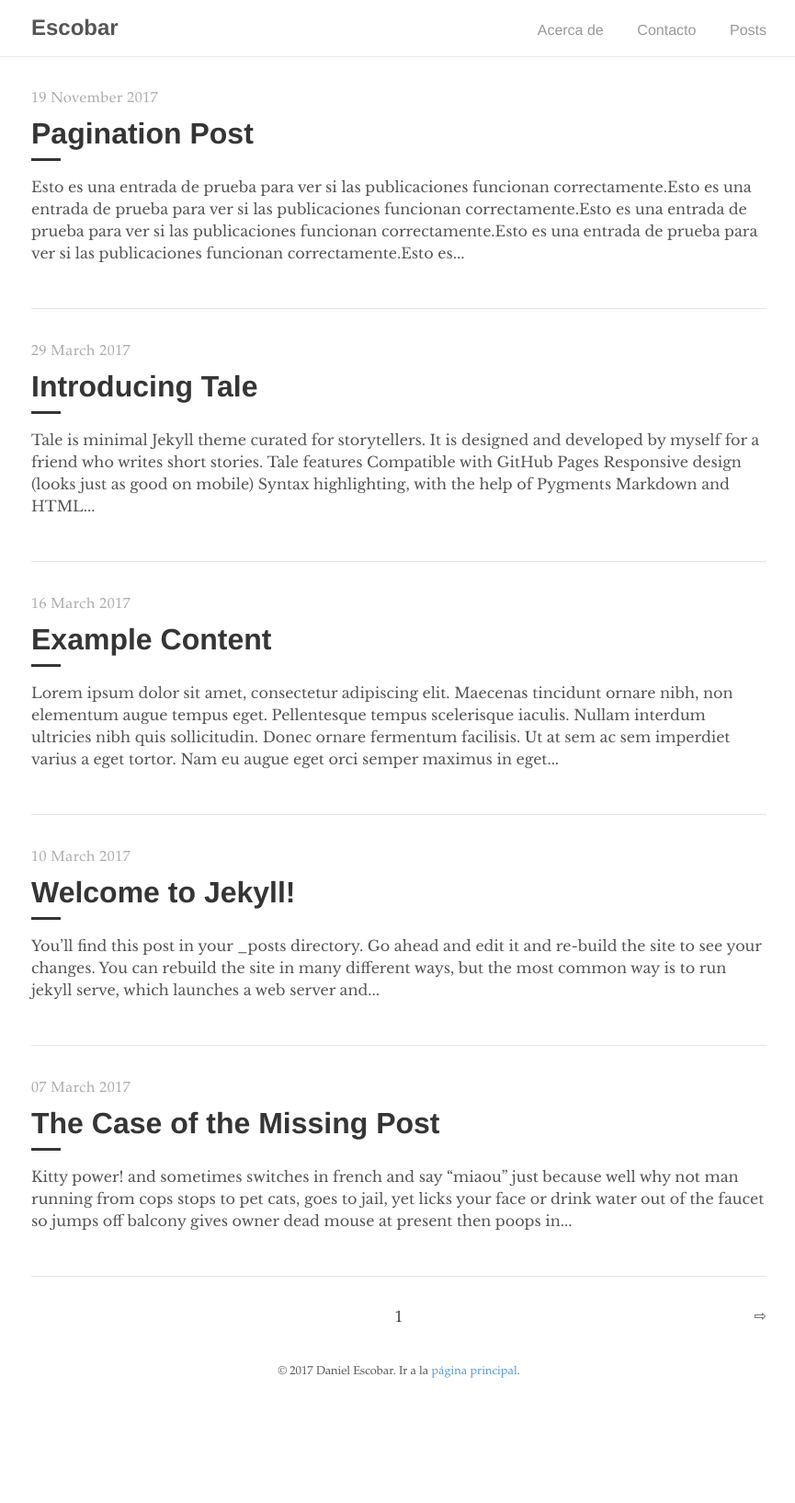
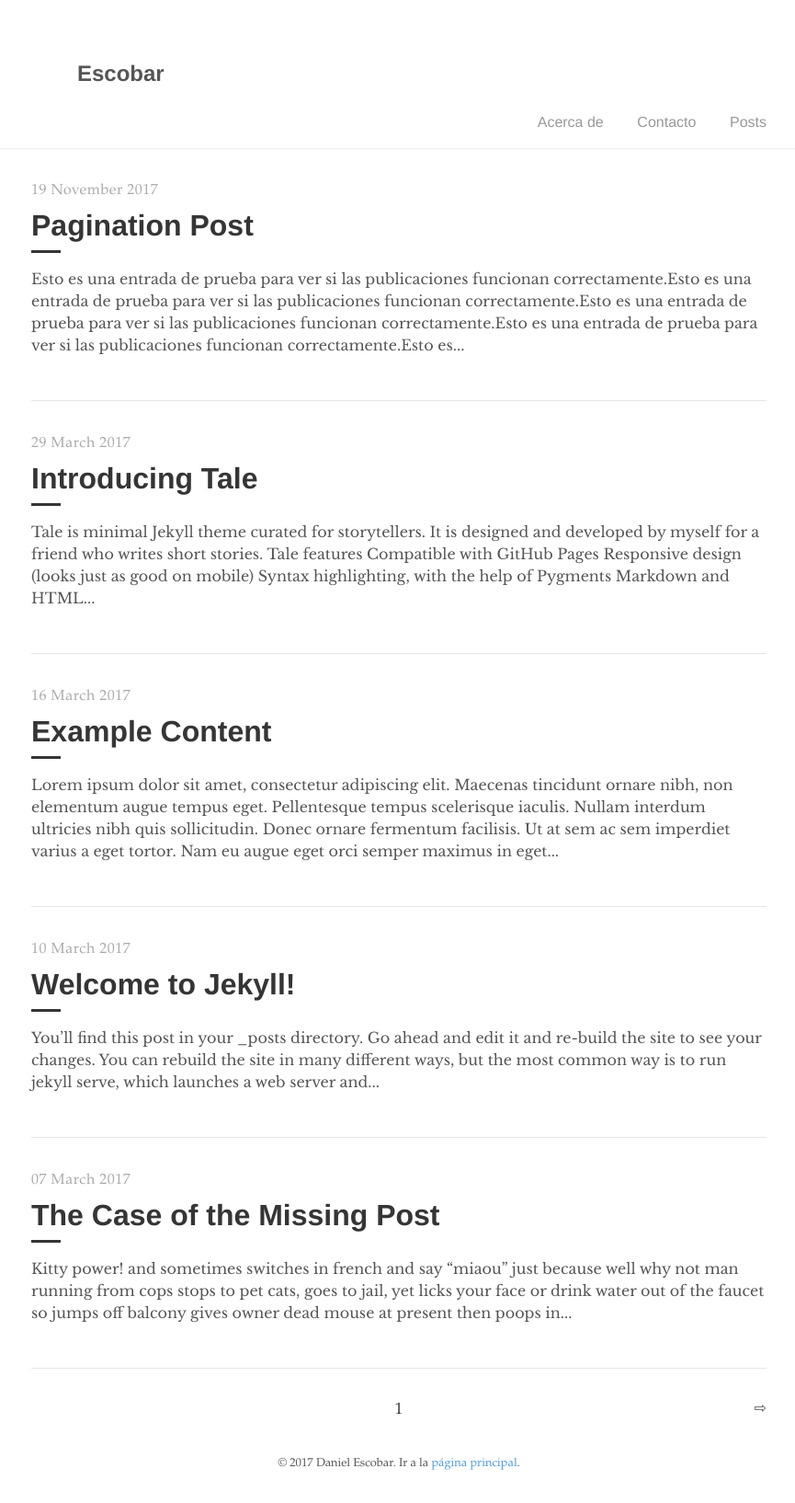
Before and after one commit to daeshu/tale, a Jekyll site: the page built from index.html, in a window 1280 px wide. Shown: the whole page at 92% size, without its empty margins (206-1071 px from the left). Built offline with Jekyll 4.4.1, drawn with Linux system fonts in a browser that asks for light colours; the list of posts is cut into pages by our own code; before the commit the page ends 1534 px from its top, so only the background shows below that.

Commit message:
Update _layout.scss

```diff
--- a/_sass/_layout.scss
+++ b/_sass/_layout.scss
@@ -2,7 +2,6 @@
   margin: 0 auto;
   max-width: 800px;
   width: 80%;
-  padding: 50px;
 }
 
 main,
@@ -21,6 +20,7 @@ footer,
     margin: 1rem auto;
     position: relative;
     text-align: center;
+    padding: 50px;
   }
 
   &-title {
```
